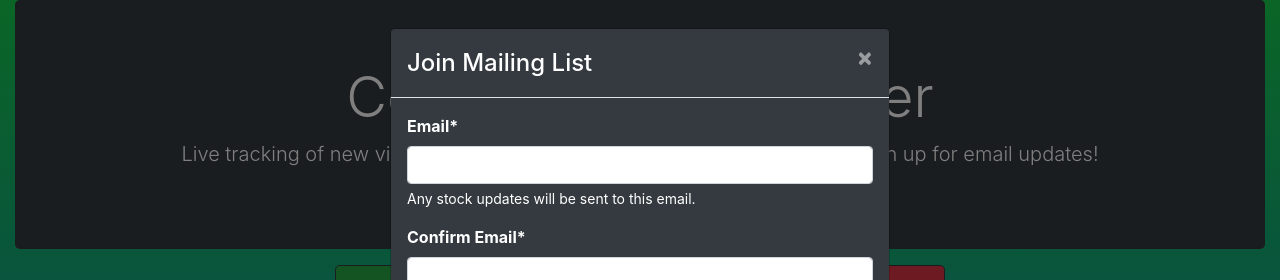
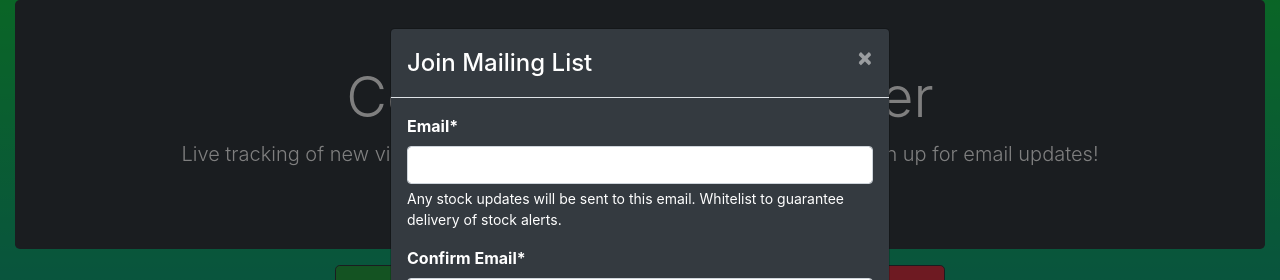
Before and after one commit to ecole96/ConsoleStockTracker, a React (Create React App) app in the folder frontend/: page / in a window 1280 px wide. Both pictures are taken after a click on the button "Join Mailing List". Shown: the top 280 px of the page. Built offline with nearby package versions, Linux system fonts and the light colour scheme; no server answers.

Commit message:
whitelist msg

```diff
--- a/frontend/src/components/join-form.component.js
+++ b/frontend/src/components/join-form.component.js
@@ -76,7 +76,7 @@ export default class JoinForm extends Component {
                     <label htmlFor="email" className="font-weight-bold">Email*</label>
                     {renderErrors('email',this.state.errors['email'])}
                     <input type="email" className="form-control" name="email" required />
-                    <small className="form-text">Any stock updates will be sent to this email.</small>
+                    <small className="form-text">Any stock updates will be sent to this email. Whitelist <b>{process.env.REACT_APP_SERVICE_EMAIL}</b> to guarantee delivery of stock alerts.</small>
                 </div>
                 <div className="form-group">
                     <label htmlFor="confirm_email" className="font-weight-bold">Confirm Email*</label>
@@ -86,7 +86,7 @@ export default class JoinForm extends Component {
                 <div className="form-group">
                     <label htmlFor="notify" className="font-weight-bold mr-1">Notify me about*</label>
                     {renderErrors('notify',this.state.errors['notify'])}
-                        <fieldset>
+                    <fieldset>
                         <div className="form-check form-check-inline">
                             <input type="checkbox" name="notify" className="form-check-input" value="series_x" />
                             <label className="form-check-label" htmlFor="notify">Microsoft Xbox Series X</label>
```
